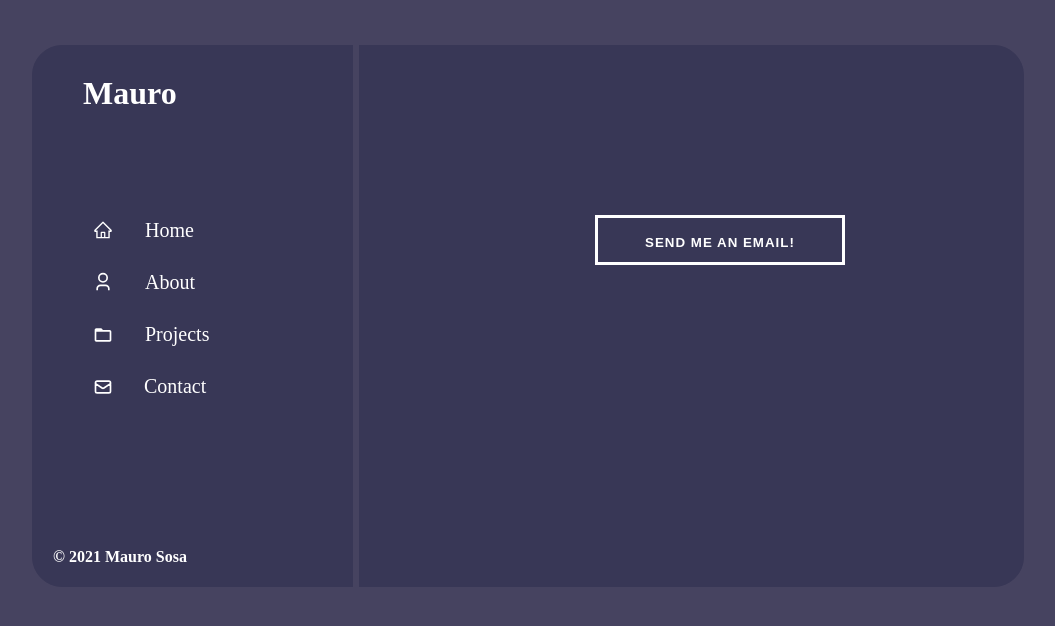
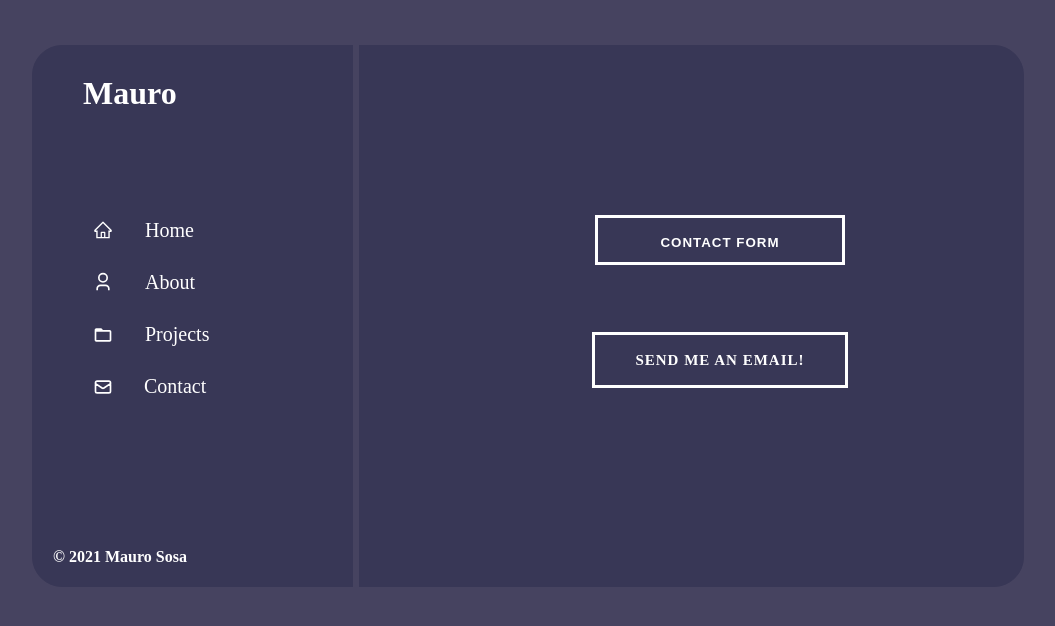
Before and after one commit to maureSs/maurososa-OLD, a React (Create React App) app: page /contact in a window 1280 px wide. Shown: the top 626 px of the page, without its empty margins (112-1167 px from the left). Built offline with nearby package versions, Linux system fonts and the light colour scheme.

Commit message:
website commit

```diff
--- a/src/index.css
+++ b/src/index.css
@@ -588,7 +588,7 @@ body {
 
 .button-wrapper {
   position: fixed;
-  top: 40%;
+  top: 35%;
   left: 58%;
   transform: translate(-50%, -50%);
 }
@@ -636,6 +636,23 @@ body {
   }
 }
 
+.open-form-button:hover {
+  width: 200px;
+  border: 3px solid #5de7d4;
+  background: transparent;
+  color: #5de7d4;
+}
+
+.open-form-button:hover + .icon {
+  border: 3px solid #5de7d4;
+  right: -25%;
+}
+
+.cancel-button {
+  font-size: 20px;
+  cursor: pointer;
+}
+
 .icon {
   width: 50px;
   height: 50px;
@@ -656,18 +673,6 @@ body {
   transform: rotate(-45deg);
   fill: #5de7d4;
   transition: all 0.35s;
-}
-
-.open-form-button:hover {
-  width: 200px;
-  border: 3px solid #5de7d4;
-  background: transparent;
-  color: #5de7d4;
-}
-
-.open-form-button:hover + .icon {
-  border: 3px solid #5de7d4;
-  right: -25%;
 }
 
 .contact-container {
--- a/src/pages/Contact.js
+++ b/src/pages/Contact.js
@@ -1,6 +1,10 @@
 import React, { useState } from 'react';
+// components
 import NavbarComponent from '../components/NavbarComponent';
+// emailjs
 import emailjs from 'emailjs-com';
+// icons
+import { RiCloseLine } from 'react-icons/ri';
 
 export default function Contact() {
   const [showForm, setShowForm] = useState(false);
@@ -34,6 +38,10 @@ export default function Contact() {
         {showForm ? (
           <form onSubmit={sendEmail}>
             <div className='form-control'>
+              <RiCloseLine
+                className='cancel-button'
+                onClick={() => setShowForm(!showForm)}
+              />
               <label>
                 <h4 className='extra'>Your Name</h4>
                 <input type='text' placeholder='Name' name='name' />
@@ -62,13 +70,14 @@ export default function Contact() {
             </div>
           </form>
         ) : (
+          <>
             <div className='button-wrapper'>
               <div className='link-wrapper'>
                 <button
                   className='open-form-button'
                   onClick={() => setShowForm(!showForm)}
                 >
-                SEND ME AN EMAIL!
+                  CONTACT FORM
                 </button>
                 <div className='icon'>
                   <svg
@@ -80,6 +89,26 @@ export default function Contact() {
                 </div>
               </div>
             </div>
+            <div className='button-wrapper' style={{ marginTop: 120 }}>
+              <div className='link-wrapper'>
+                <a
+                  href='mailto:maurososa118@gmail.com'
+                  className='open-form-button'
+                  style={{ fontSize: 15 }}
+                >
+                  SEND ME AN EMAIL!
+                </a>
+                <div className='icon'>
+                  <svg
+                    xmlns='http://www.w3.org/2000/svg'
+                    viewBox='0 0 268.832 268.832'
+                  >
+                    <path d='M265.17 125.577l-80-80c-4.88-4.88-12.796-4.88-17.677 0-4.882 4.882-4.882 12.796 0 17.678l58.66 58.66H12.5c-6.903 0-12.5 5.598-12.5 12.5 0 6.903 5.597 12.5 12.5 12.5h213.654l-58.66 58.662c-4.88 4.882-4.88 12.796 0 17.678 2.44 2.44 5.64 3.66 8.84 3.66s6.398-1.22 8.84-3.66l79.997-80c4.883-4.882 4.883-12.796 0-17.678z' />
+                  </svg>
+                </div>
+              </div>
+            </div>
+          </>
         )}
       </div>
     </div>
```
Lines whose indentation alone changed are shown as unchanged.
